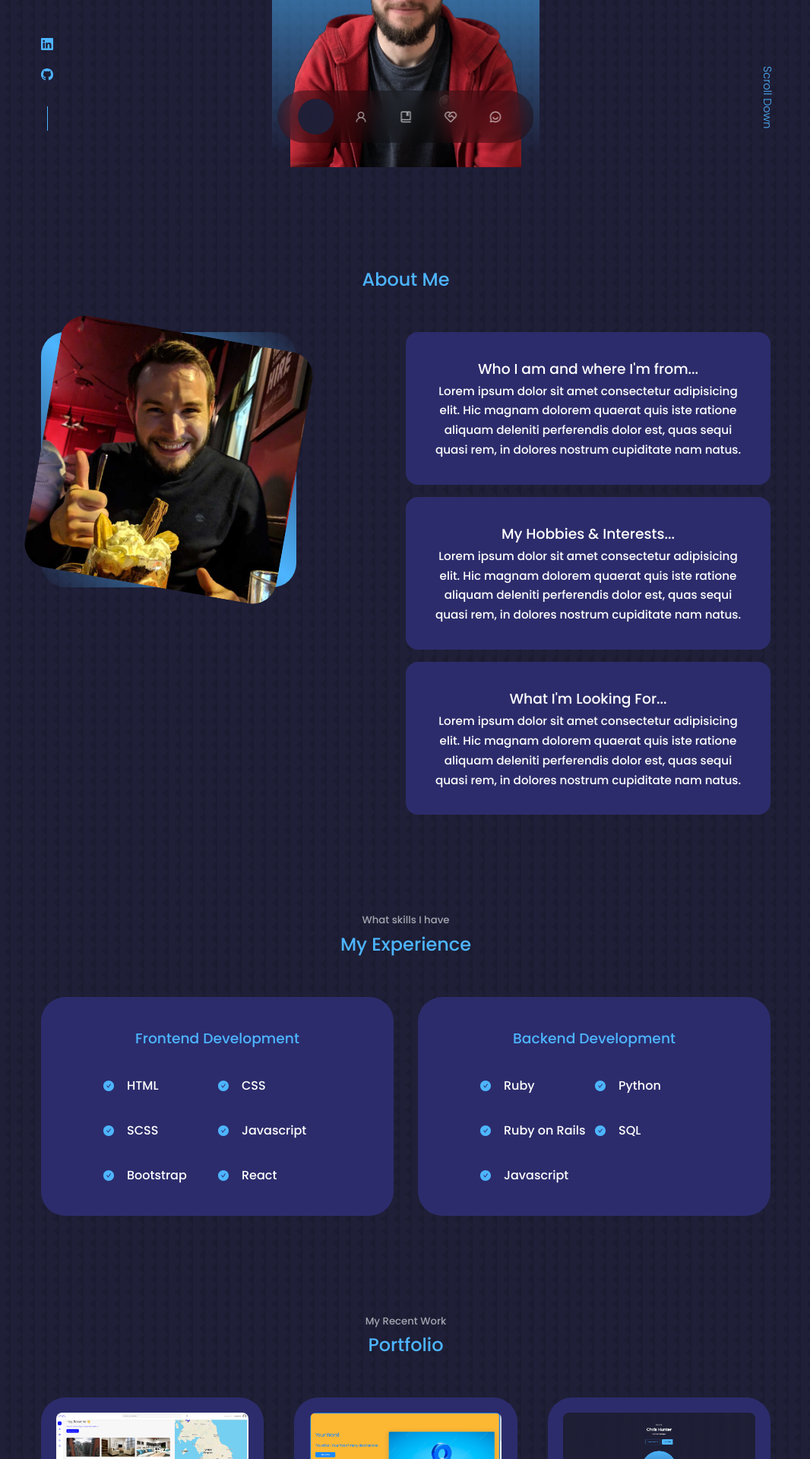
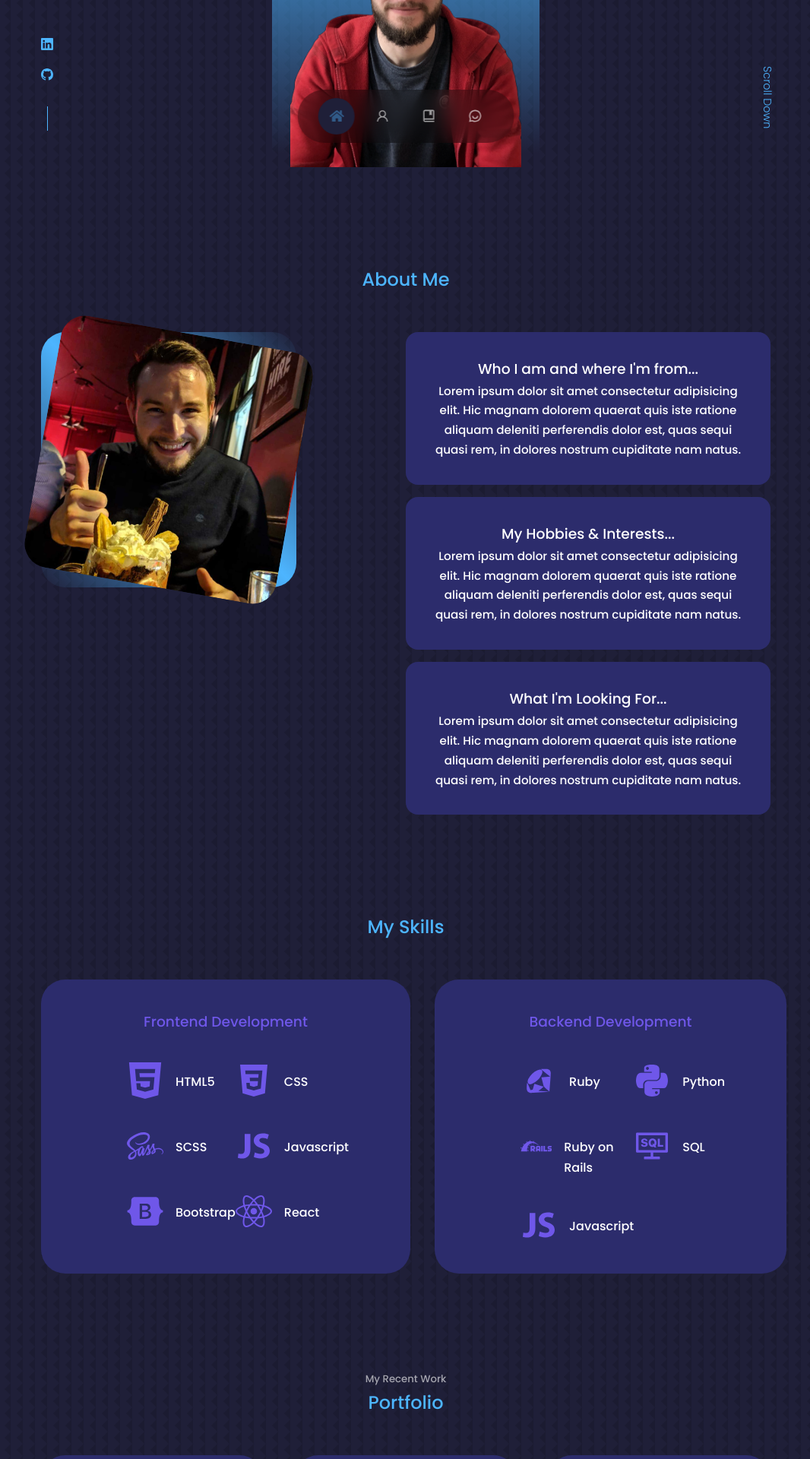
Before and after one commit to chriswhunter89/react-portfolio-v1, a React (Create React App) app: page / in a window 1280 px wide. Shown: the part 580-2500 px from the top of the page at 76% size, without its empty margins (106-1172 px from the left). Built offline with nearby package versions, Linux system fonts and the light colour scheme.

Commit message:
experience and nav layout changes

```diff
--- a/src/components/experience/Experience.jsx
+++ b/src/components/experience/Experience.jsx
@@ -1,49 +1,58 @@
 import React from "react";
 import "./experience.css";
 import { AiFillCheckCircle } from "react-icons/ai";
+import { FaPython } from "react-icons/fa";
+import { AiOutlineConsoleSql } from "react-icons/ai";
+import { IoLogoJavascript } from "react-icons/io";
+import { DiRubyRough } from "react-icons/di";
+import { SiRubyonrails } from "react-icons/si";
+import { FaReact } from "react-icons/fa";
+import { FaBootstrap } from "react-icons/fa";
+import { FaSass } from "react-icons/fa";
+import { IoLogoCss3 } from "react-icons/io";
+import { ImHtmlFive } from "react-icons/im";
 
 const Experience = () => {
   return (
     <section id="experience">
-      <h5>What skills I have</h5>
-      <h2>My Experience</h2>
+      <h2>My Skills</h2>
 
       <div className="container experience__container">
         <div className="experience__frontend">
           <h3>Frontend Development</h3>
           <div className="experience__content">
             <article className="experience__details">
-              <AiFillCheckCircle className="experience__details-icon" />
+              <ImHtmlFive className="experience__details-icon" />
               <div>
-                <h4>HTML</h4>
+                <h4>HTML5</h4>
               </div>
             </article>
             <article className="experience__details">
-              <AiFillCheckCircle className="experience__details-icon" />
+              <IoLogoCss3 className="experience__details-icon" />
               <div>
                 <h4>CSS</h4>
               </div>
             </article>
             <article className="experience__details">
-              <AiFillCheckCircle className="experience__details-icon" />
+              <FaSass className="experience__details-icon" />
               <div>
                 <h4>SCSS</h4>
               </div>
             </article>
             <article className="experience__details">
-              <AiFillCheckCircle className="experience__details-icon" />
+              <IoLogoJavascript className="experience__details-icon" />
               <div>
                 <h4>Javascript</h4>
               </div>
             </article>
             <article className="experience__details">
-              <AiFillCheckCircle className="experience__details-icon" />
+              <FaBootstrap className="experience__details-icon" />
               <div>
                 <h4>Bootstrap</h4>
               </div>
             </article>
             <article className="experience__details">
-              <AiFillCheckCircle className="experience__details-icon" />
+              <FaReact className="experience__details-icon" />
               <div>
                 <h4>React</h4>
               </div>
@@ -54,31 +63,31 @@ const Experience = () => {
           <h3>Backend Development</h3>
           <div className="experience__content">
             <article className="experience__details">
-              <AiFillCheckCircle className="experience__details-icon" />
+              <DiRubyRough className="experience__details-icon" />
               <div>
                 <h4>Ruby</h4>
               </div>
             </article>
             <article className="experience__details">
-              <AiFillCheckCircle className="experience__details-icon" />
+              <FaPython className="experience__details-icon" />
               <div>
                 <h4>Python</h4>
               </div>
             </article>
             <article className="experience__details">
-              <AiFillCheckCircle className="experience__details-icon" />
+              <SiRubyonrails className="experience__details-icon" />
               <div>
                 <h4>Ruby on Rails</h4>
               </div>
             </article>
             <article className="experience__details">
-              <AiFillCheckCircle className="experience__details-icon" />
+              <AiOutlineConsoleSql className="experience__details-icon" />
               <div>
                 <h4>SQL</h4>
               </div>
             </article>
             <article className="experience__details">
-              <AiFillCheckCircle className="experience__details-icon" />
+              <IoLogoJavascript className="experience__details-icon" />
               <div>
                 <h4>Javascript</h4>
               </div>
--- a/src/components/experience/experience.css
+++ b/src/components/experience/experience.css
@@ -21,13 +21,14 @@
 .experience__container > div h3 {
   text-align: center;
   margin-bottom: 2rem;
-  color: var(--color-primary);
+  color: #6f57e9;
 }
 
 .experience__content {
   display: grid;
   grid-template-columns: 1fr 1fr;
   row-gap: 2rem;
+  padding-left: 2rem;
 }
 
 .experience__details {
@@ -37,7 +38,12 @@
 
 .experience__details-icon {
   margin-top: 6px;
-  color: var(--color-primary);
+  color: #6f57e9;
+  font-size: 3rem;
+}
+
+h4 {
+  margin-top: 1.1rem;
 }
 
 /* ========= MEDIA QUERIES (MEDIUM DEVICES) ========= */
--- a/src/components/nav/Nav.jsx
+++ b/src/components/nav/Nav.jsx
@@ -4,7 +4,6 @@ import "./nav.css";
 import { FaHome } from "react-icons/fa";
 import { AiOutlineUser } from "react-icons/ai";
 import { BiBookBookmark } from "react-icons/bi";
-import { RiServiceLine } from "react-icons/ri";
 import { RiChatSmile2Line } from "react-icons/ri";
 import { useState } from "react";
 
@@ -34,13 +33,6 @@ const Nav = () => {
         <BiBookBookmark />
       </a>
       <a
-        href="#services"
-        onClick={() => setActiveNav("#services")}
-        className={activeNav === "#services" ? "active" : ""}
-      >
-        <RiServiceLine />
-      </a>
-      <a
         href="#contact"
         onClick={() => setActiveNav("#contact")}
         className={activeNav === "#contact" ? "active" : ""}
--- a/src/components/nav/nav.css
+++ b/src/components/nav/nav.css
@@ -20,7 +20,7 @@ nav a {
   border-radius: 50%;
   display: flex;
   color: var(--color-light);
-  font-size: 1.1rem;
+  font-size: 1.2rem;
 }
 
 nav a:hover {
@@ -29,5 +29,5 @@ nav a:hover {
 
 nav a.active {
   background-color: var(--color-bg);
-  color: var(--color-bg);
+  color: var(--color-primary-variant);
 }
```
